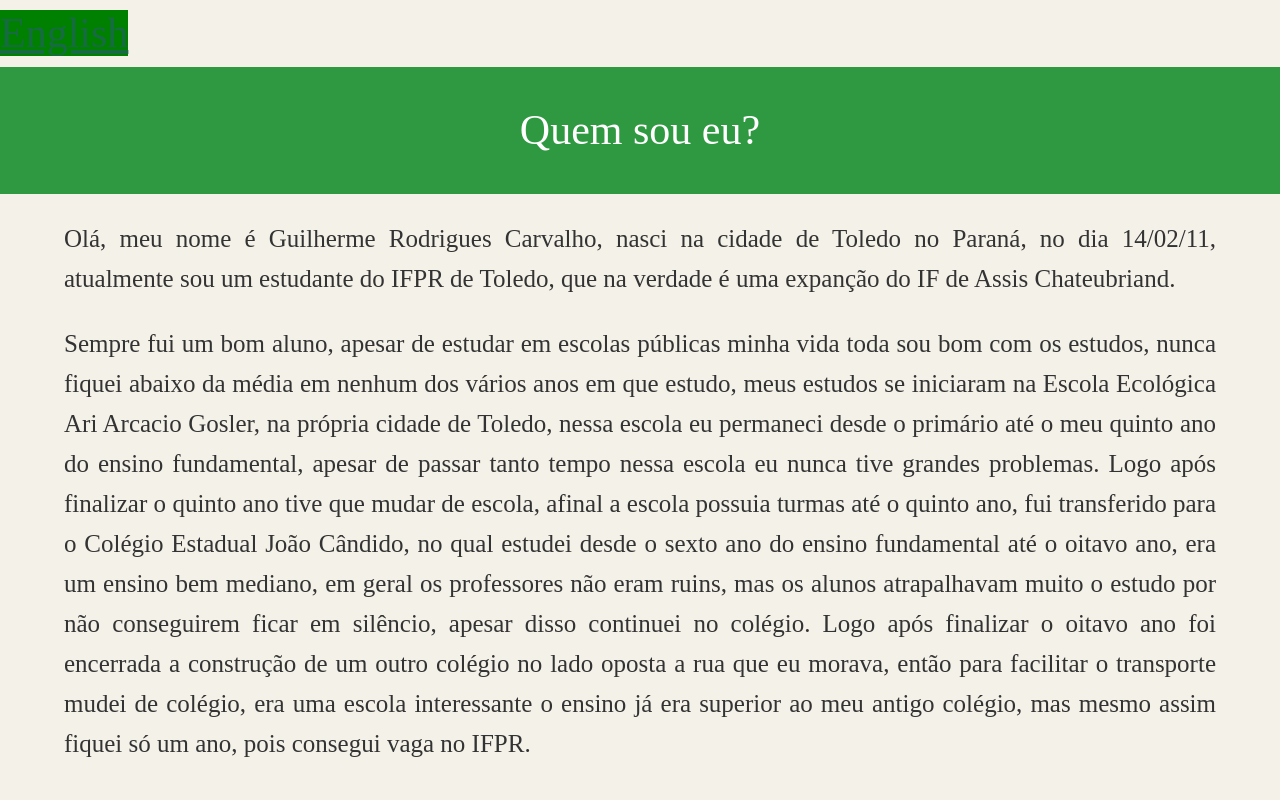
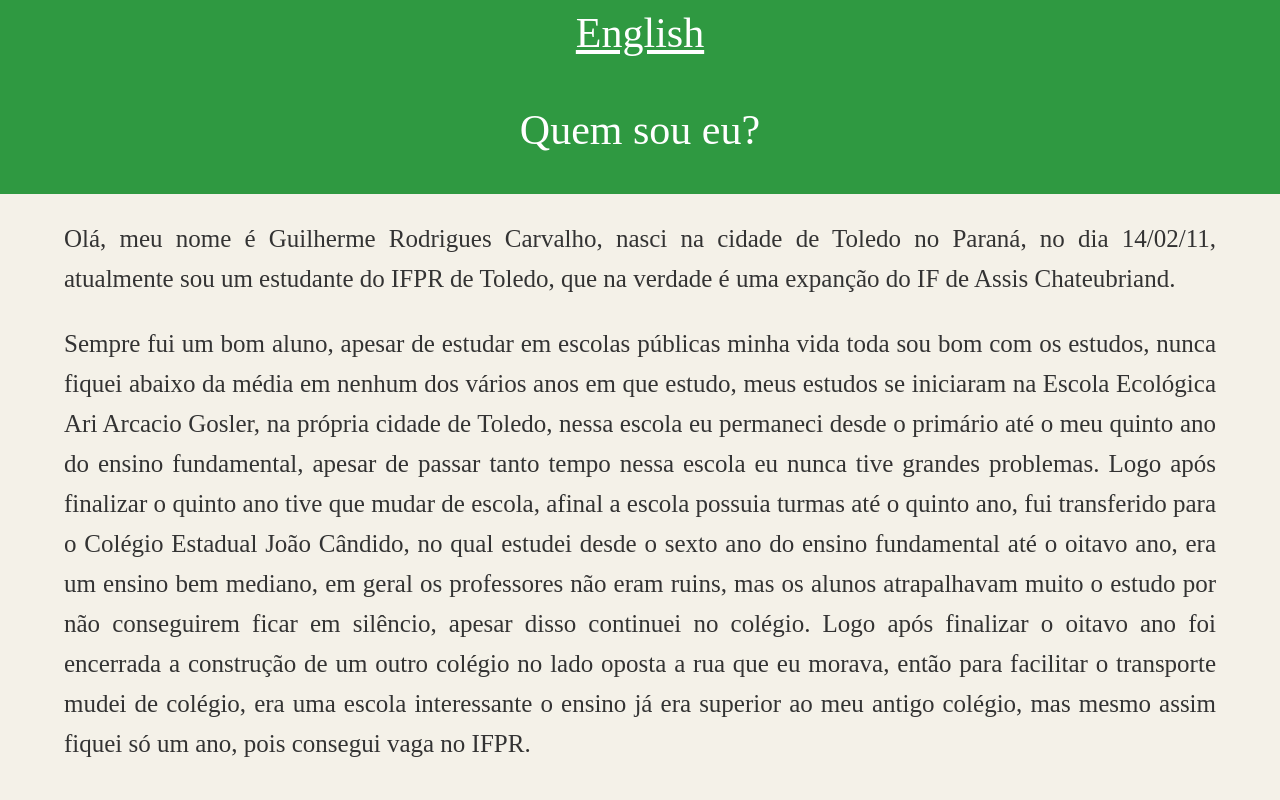
Before and after one commit to PI-2026-GRUPO4-LORENZO-GUILHERME-KELVIN/menu, a plain HTML site: page Guilherme-perfil.html in a window 1280 px wide. Shown: the top 800 px of the page. Drawn offline with Linux system fonts and the light colour scheme.

Commit message:
Update Guilherme-perfil.html

```diff
--- a/Guilherme-perfil.html
+++ b/Guilherme-perfil.html
@@ -5,7 +5,8 @@
     <meta name="viewport" content="width=device-width, initial-scale=1.0">
 </head>
 <title>Guilherme</title>
-    <a href="Guilherme-perfil(en).html" style="text-align: center; font-size: 42px; background-color: green">English</a>
+<div style="display: flex; justify-content: center; align-items: center; background-color: #2F9941;">
+    <a href="Guilherme-perfil(en).html" style="text-align: center;align-items: center; font-size: 42px;background-color: #2F9941;color: white;">English</a></div>
 <body style="margin:0; font-family: Arial sans-serif; background-color:#f4f1e8; color:#333;">
 <header style="background-color:#2F9941 ; color:white; padding:30px; text-align:center;font-size:42px;">Quem sou eu?</header>
 
```
